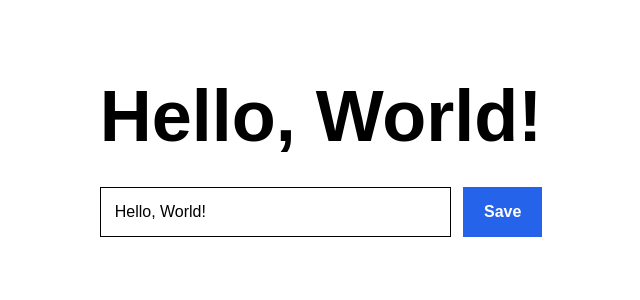
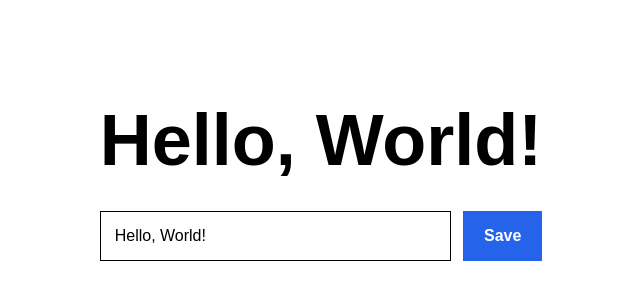
Before and after one commit to ThanhNV121097/project-2fc37493, a Next.js app in the folder code/frontend/: page / in a window 1280 px wide. Shown: the part 224-524 px from the top of the page, without its empty margins (319-959 px from the left). Built offline with nearby package versions, Linux system fonts and the light colour scheme.

Commit message:
Add tokenized main greeting layout

```diff
--- a/code/frontend/components/PersistedEditableGreeting.module.css
+++ b/code/frontend/components/PersistedEditableGreeting.module.css
@@ -1,3 +1,10 @@
+.main {
+  min-height: 100vh;
+  display: grid;
+  place-items: center;
+  padding: var(--space-24);
+}
+
 .section {
   width: min(100%, 520px);
   text-align: center;
```
